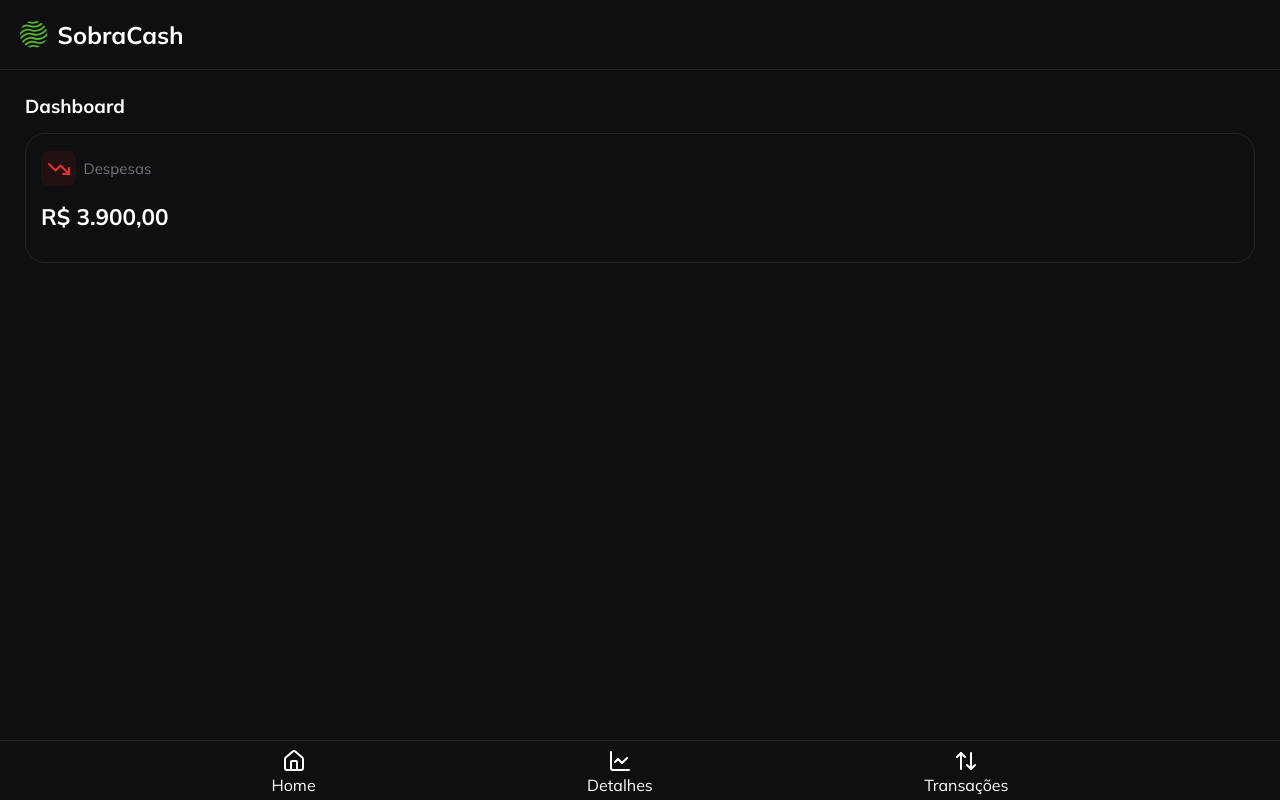
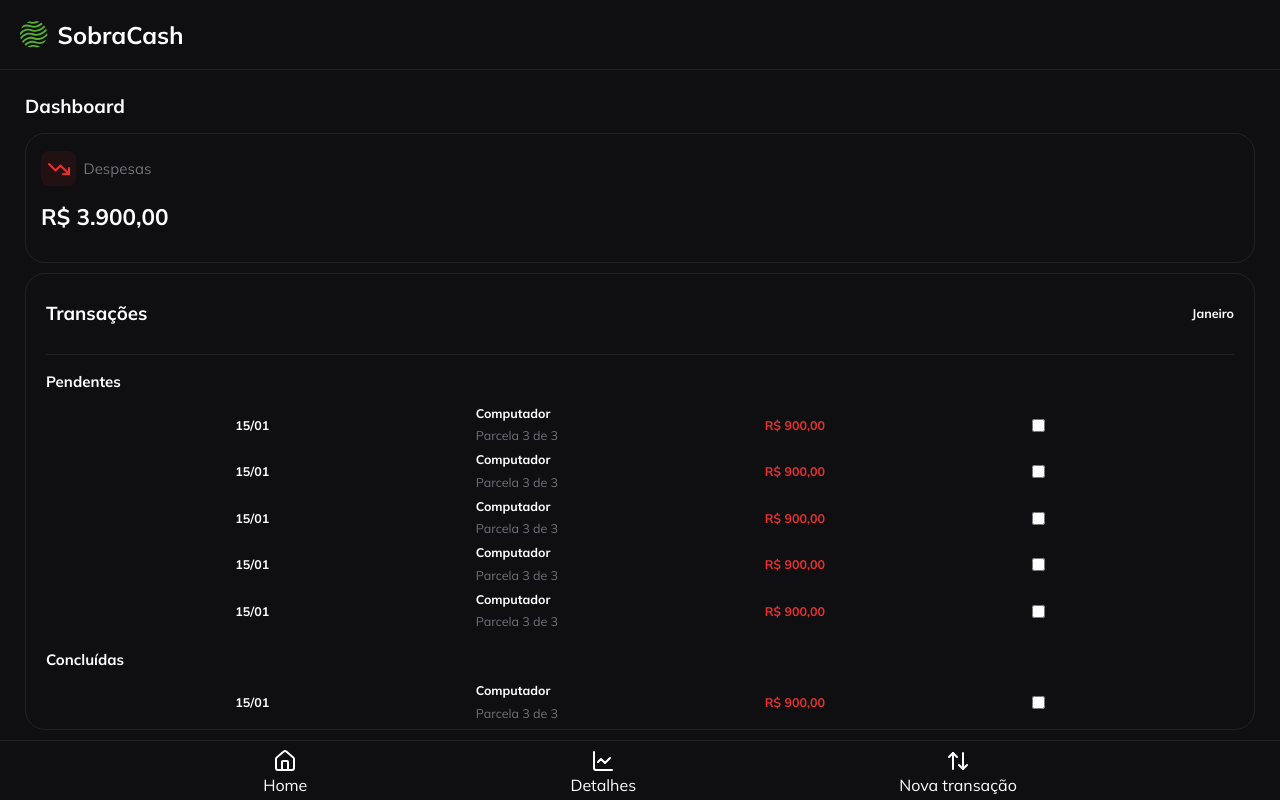
Before and after one commit to nicolasfreitas-dev/wisebills, a Next.js app: page / in a window 1280 px wide. Built offline with nearby package versions, Linux system fonts and the light colour scheme.

Commit message:
pequenos ajustes no componente de debito e no footer

```diff
--- a/src/app/page.tsx
+++ b/src/app/page.tsx
@@ -1,3 +1,4 @@
+import Debito from "@/components/Debito";
 import { TrendingDown } from "lucide-react";
 
 export default function Home() {
@@ -15,6 +16,23 @@ export default function Home() {
                     R$ 3.900,00
                 </span>
             </div>
+            <div className="size-full border border-border-color rounded-[20px] flex flex-col mt-4 px-8">
+                <div className="h-32 flex items-center justify-between">
+                    <h3 className="text-3xl font-bold">Transações</h3>
+                    <span className="text-xl font-bold">Janeiro</span>
+                </div>
+                <hr className="border-border-color" />
+                <div>
+                    <h4 className="text-2xl font-bold mt-7 mb-5">Pendentes</h4>
+                    <Debito />
+                    <Debito />
+                    <Debito />
+                    <Debito />
+                    <Debito />
+                    <h4 className="text-2xl font-bold mt-7 mb-5">Concluídas</h4>
+                    <Debito />
+                </div>
+            </div>
         </main>
     );
 }
--- a/src/components/Debito/index.tsx
+++ b/src/components/Debito/index.tsx
@@ -1,12 +1,12 @@
 export default function Debito() {
     return (
         <div className="w-full flex items-center justify-evenly gap-7 mb-2">
-            <span className="text-2xl font-bold">15/01</span>
+            <span className="text-xl font-bold">15/01</span>
             <div>
-                <p className="text-2xl font-bold">Computador</p>
-                <span className="text-2xl text-gray-detail">Parcela 3 de 3</span>
+                <p className="text-xl font-bold">Computador</p>
+                <span className="text-xl text-gray-detail">Parcela 3 de 3</span>
             </div>
-            <span className="text-2xl text-expense-color font-bold">R$ 900,00</span>
+            <span className="text-xl text-expense-color font-bold">R$ 900,00</span>
             <input type="checkbox" name="pago" id="pago" />
         </div>
     )
--- a/src/components/Footer/index.tsx
+++ b/src/components/Footer/index.tsx
@@ -14,7 +14,7 @@ export default function Footer() {
                 </li>
                 <li className="flex flex-col items-center mt-3 cursor-pointer">
                     <ArrowUpDown  />
-                    <span>Transações</span>
+                    <span>Nova transação</span>
                 </li>
             </ul>
         </footer>
```
